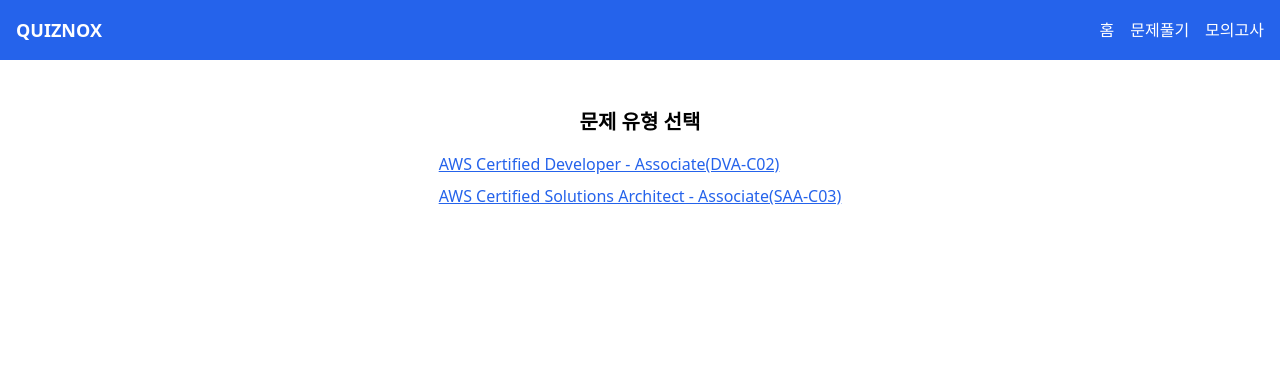
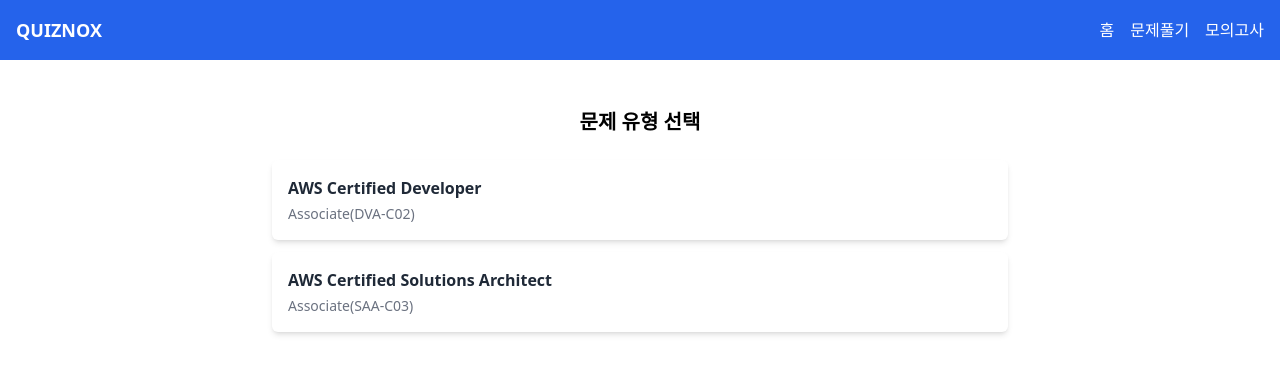
Before and after one commit to gwonmin/QuizNox_front, a React (Vite) app: page /quiz/topic in a window 1280 px wide. Shown: the top 374 px of the page. Built offline with nearby package versions, Linux system fonts and the light colour scheme.

Commit message:
refactor: modify Topic List style

```diff
--- a/src/pages/Quiz/Topic.tsx
+++ b/src/pages/Quiz/Topic.tsx
@@ -2,11 +2,17 @@
 import { useEffect } from "react";
 import { useDispatch } from "react-redux";
 import { setScrollIndex } from "../../store/quizSlice";
+
 const QUIZ_TOPICS = [
-  { id: "AWS_DVA", name: "AWS Certified Developer - Associate(DVA-C02)" },
+  {
+    id: "AWS_DVA",
+    name: "Associate(DVA-C02)",
+    shortName: "AWS Certified Developer",
+  },
   {
     id: "AWS_SAA",
-    name: "AWS Certified Solutions Architect - Associate(SAA-C03)",
+    name: "Associate(SAA-C03)",
+    shortName: "AWS Certified Solutions Architect",
   },
 ];
 
@@ -17,16 +23,19 @@
   }, [dispatch]);
 
   return (
-    <main className="flex flex-col items-center justify-center p-4">
-      <h1 className="text-xl font-bold mb-4 text-center">문제 유형 선택</h1>
-      <ul className="space-y-2">
+    <main className="flex flex-col items-center justify-center p-4 max-w-3xl mx-auto">
+      <h1 className="text-xl font-bold mb-6 text-center">문제 유형 선택</h1>
+      <ul className="w-full space-y-3">
         {QUIZ_TOPICS.map((topic) => (
           <li key={topic.id}>
             <Link
-              className="text-blue-600 underline"
+              className="block p-4 bg-white shadow-md rounded-md hover:shadow-lg transition active:scale-[0.98]"
               to={`/quiz/list?topicId=${topic.id}`}
             >
-              {topic.name}
+              <h2 className="text-base font-semibold text-gray-800">
+                {topic.shortName}
+              </h2>
+              <p className="text-sm text-gray-500 mt-1">{topic.name}</p>
             </Link>
           </li>
         ))}
```
